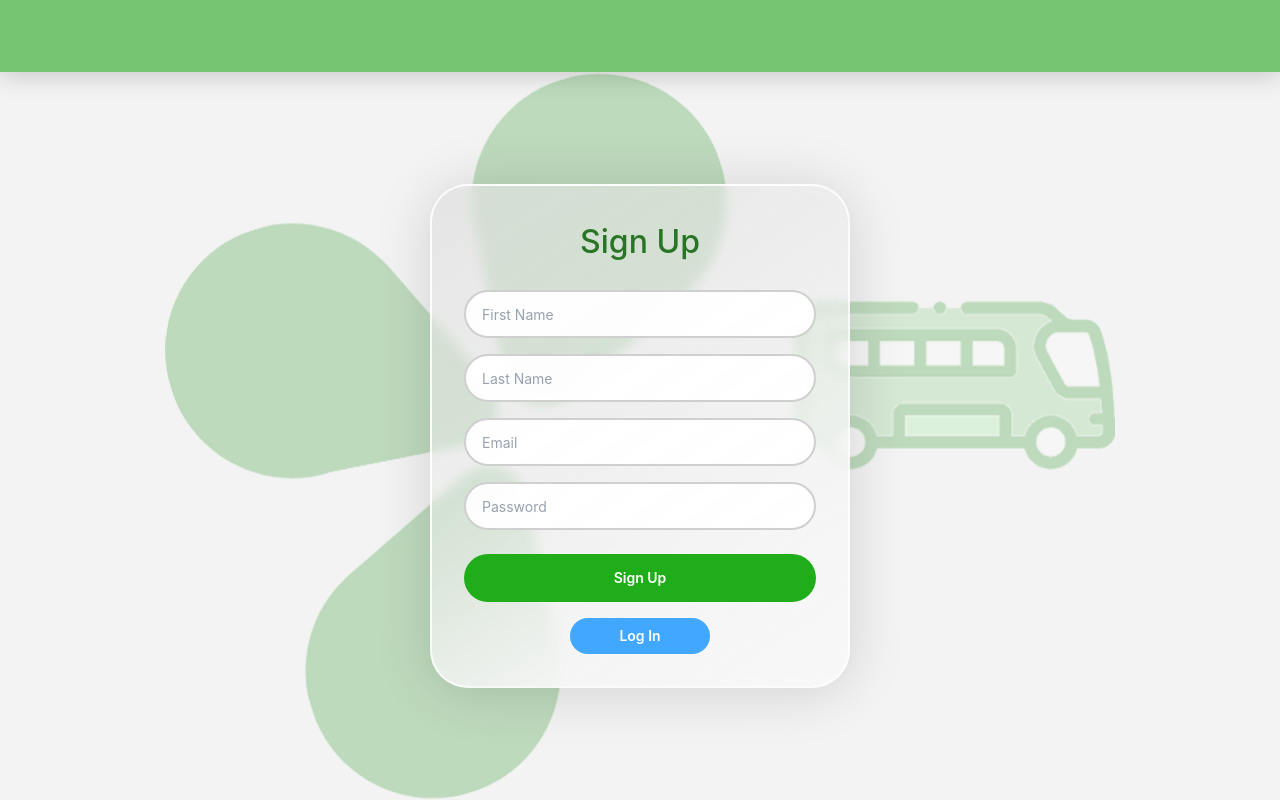
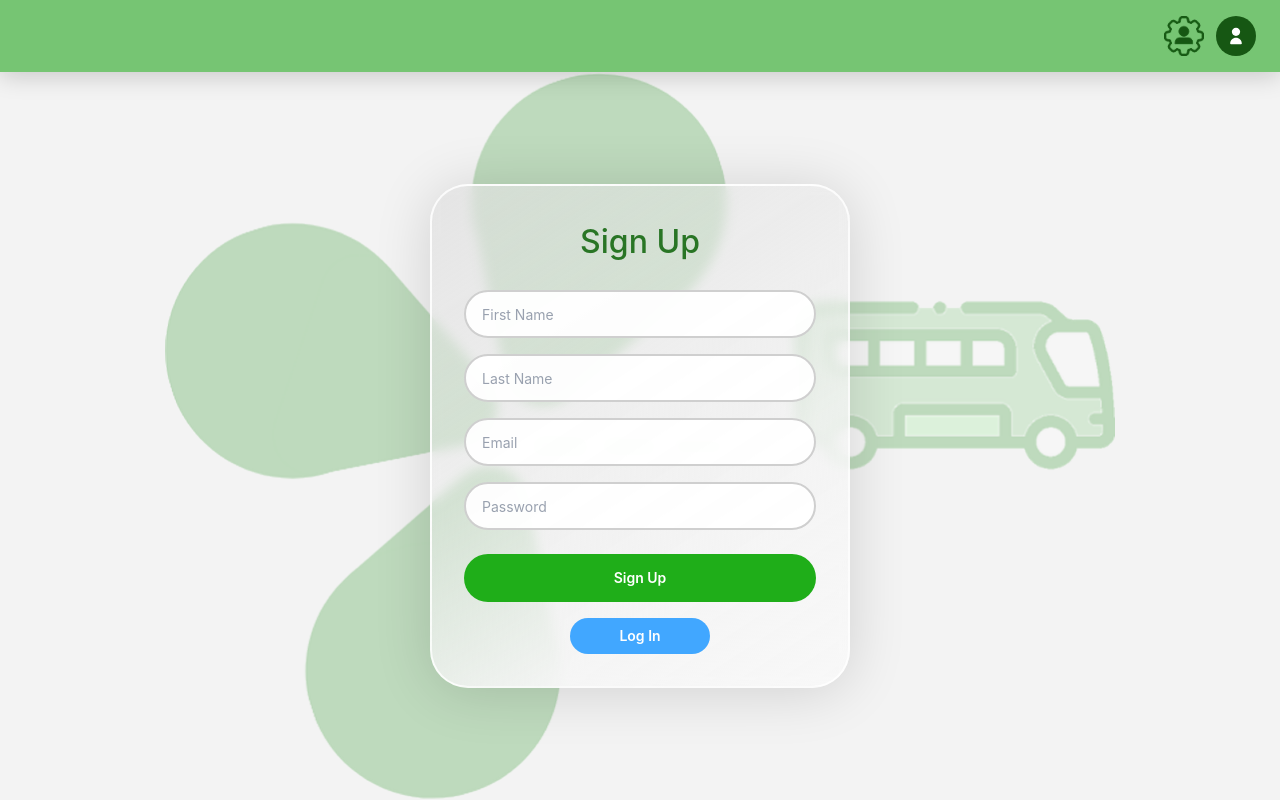
Before and after one commit to Gibraltar-47/SOEN343-Winter2026, a React (Vite) app in the folder SUMMS/: page /signup in a window 1280 px wide. Built offline with nearby package versions, Linux system fonts and the light colour scheme.

Commit message:
fixed sign up merge conflict

```diff
--- a/SUMMS/src/pages/signUp.tsx
+++ b/SUMMS/src/pages/signUp.tsx
@@ -1,6 +1,8 @@
 import { useState } from "react";
 import imgLogo from "../assets/logo.png";
+import imgAdminLogo from "../assets/adminLogo.png";
 import { useNavigate } from "react-router-dom";
+import type Client from "../types/user";
 import { registerClient } from "../services/userService";
 
 type SignUpProps = {
@@ -57,23 +59,20 @@ export default function SignUp({ onLogin, onSignUp }: SignUpProps) {
   };
 
   const handleSignUp = () => {
-    if (!firstName || !lastName || !email || !password) {
-      alert("Please fill in all fields.");
-      return;
-    }
-
     if (onSignUp) {
       onSignUp(firstName, lastName, email, password);
       return;
     }
 
-    const result = registerClient(
-      firstName,
-      lastName,
-      email,
-      password,
-      "provider"
-    );
+    let role: Client["role"] = "user";
+
+    if (email.toLowerCase().includes("@admin")) {
+      role = "admin";
+    } else if (email.toLowerCase().includes("@provider")) {
+      role = "provider";
+    }
+
+    const result = registerClient(firstName, lastName, email, password, role);
 
     alert(result.message);
 
@@ -87,6 +86,21 @@ export default function SignUp({ onLogin, onSignUp }: SignUpProps) {
       <div className="flex min-h-screen flex-col">
         <header className="flex h-[72px] items-center justify-end bg-[#76c573] px-4 shadow-[0px_4px_25px_rgba(0,0,0,0.18)] sm:px-6">
           <div className="flex items-center gap-3">
+            <img
+              src={imgAdminLogo}
+              alt="Admin settings"
+              className="h-9 w-9 object-contain sm:h-10 sm:w-10"
+            />
+            <div className="flex h-9 w-9 items-center justify-center rounded-full bg-[#165713] text-white sm:h-10 sm:w-10">
+              <svg
+                viewBox="0 0 24 24"
+                className="h-5 w-5"
+                fill="currentColor"
+                aria-hidden="true"
+              >
+                <path d="M12 12c2.761 0 5-2.239 5-5s-2.239-5-5-5-5 2.239-5 5 2.239 5 5 5Zm0 2c-3.866 0-7 3.134-7 7 0 .552.448 1 1 1h12c.552 0 1-.448 1-1 0-3.866-3.134-7-7-7Z" />
+              </svg>
+            </div>
           </div>
         </header>
 
```
